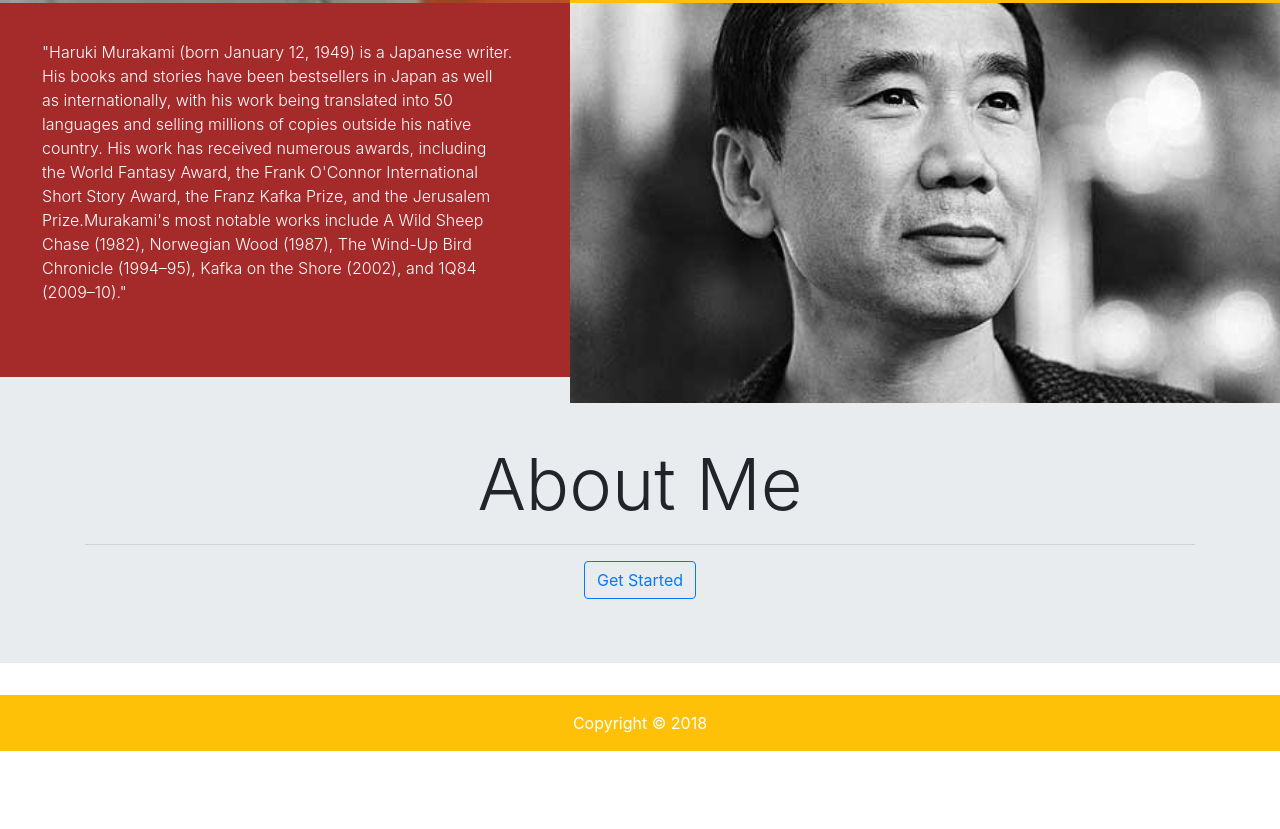
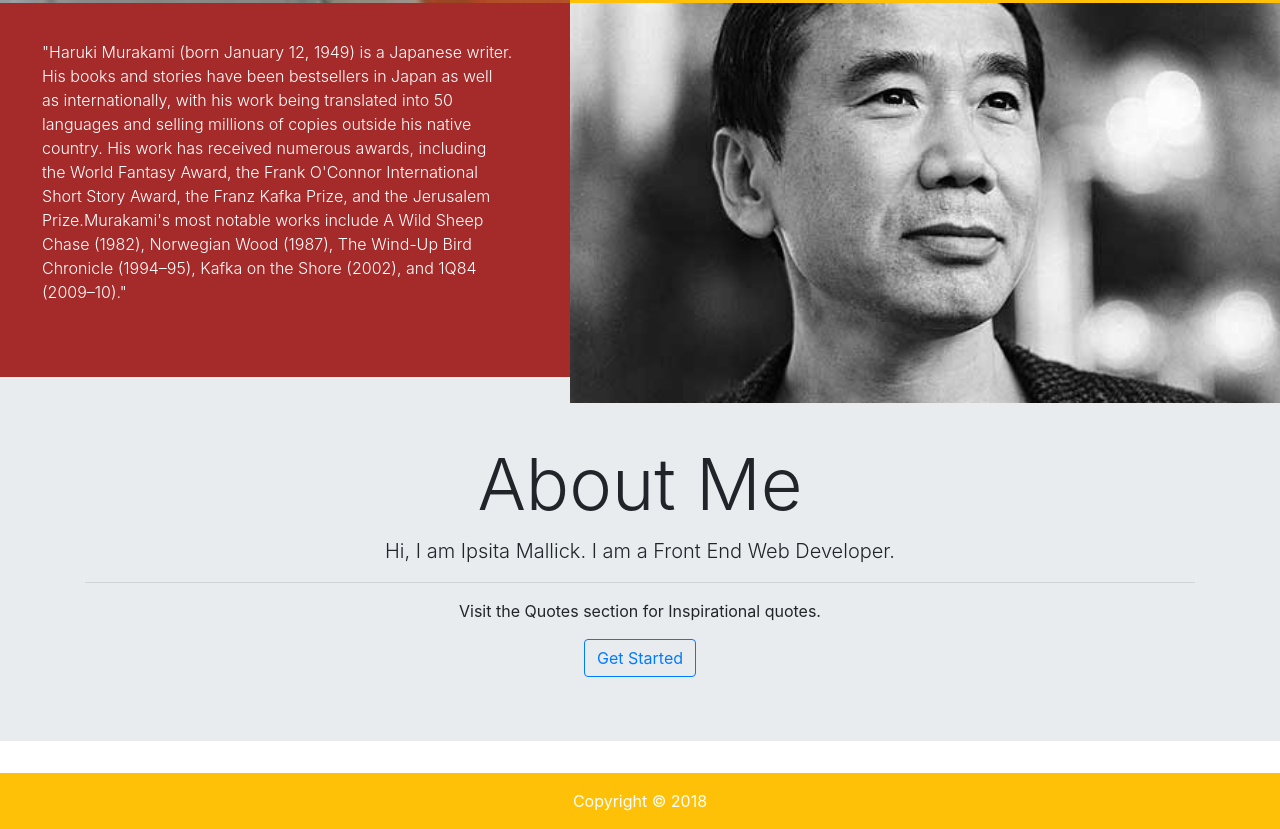
Before and after one commit to ipsita95/Quotes, a plain HTML site: page index.html in a window 1280 px wide. Shown: the part 2358-3187 px from the top of the page. Before the commit the page ends 3109 px from the top, so only its background shows below. Drawn offline with nearby package versions, Linux system fonts and the light colour scheme.

Commit message:
About me

```diff
--- a/index.html
+++ b/index.html
@@ -122,9 +122,9 @@
 <div class="jumbotron jumbotron-fluid" id="about">
   <div class="container text-center">
     <h3 class="display-3">About Me</h3>
-    <p class="lead"></p>
+    <p class="lead">Hi, I am Ipsita Mallick. I am a Front End Web Developer.</p>
     <hr>
-    <p></p>
+    <p>Visit the Quotes section for Inspirational quotes.</p>
     <a href="quotes.html" class="btn btn-outline-primary">Get Started</a>
   </div>
 </div>
```
